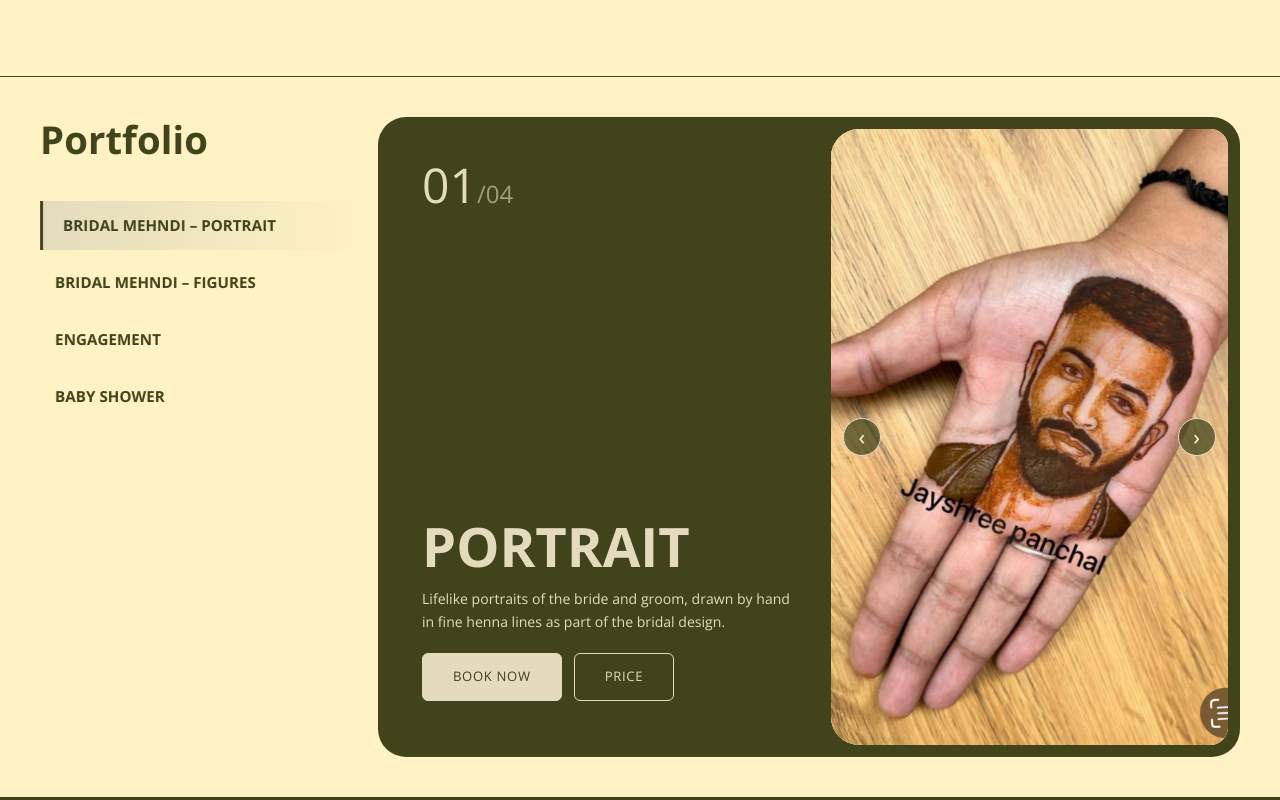
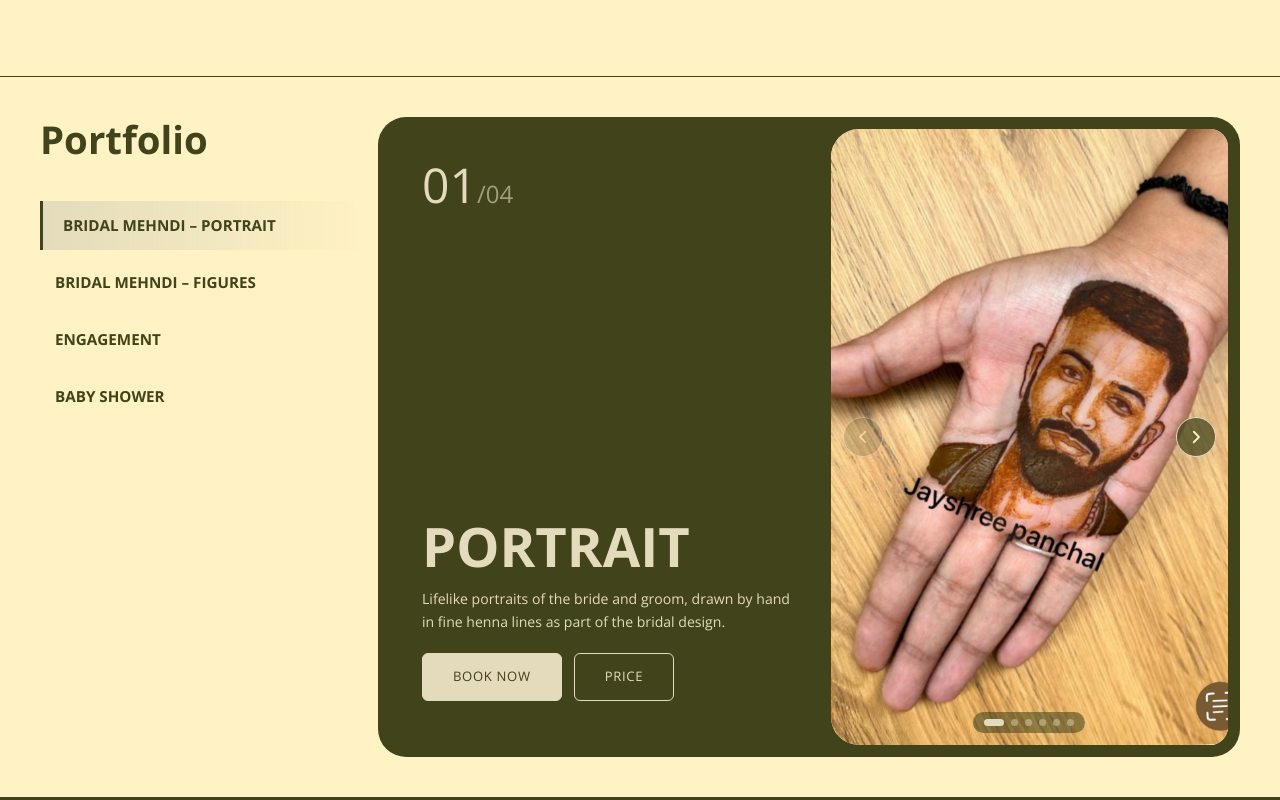
Before and after one commit to pranaypanchalh/jayshreebridalmehndi, a plain HTML site: page index.html in a window 1280 px wide. Shown: the part 1680-2480 px from the top of the page. Drawn offline with nearby package versions, Linux system fonts and the light colour scheme; grey boxes are pictures that could not be loaded.

Commit message:
Adding slide animation in images

```diff
--- a/index.html
+++ b/index.html
@@ -106,13 +106,22 @@ nav a.cta{background:var(--dk);color:var(--cr)}
 .price{font-size:.9rem;margin-top:12px;max-height:0;overflow:hidden;opacity:0;transition:.4s}
 .price.show{max-height:60px;opacity:1}
 .gal{position:relative;border-radius:var(--r) 18px 18px var(--r);overflow:hidden;background:var(--sd)}
-.gal .slot{position:absolute;inset:0;opacity:0;transform:scale(1.06);transition:opacity .7s ease,transform .9s ease;pointer-events:none}
-.gal .slot.on{opacity:1;transform:none}
-
+.gal .track{position:absolute;inset:0;display:flex;touch-action:pan-y;cursor:grab;transition:transform .55s cubic-bezier(.22,.8,.25,1);will-change:transform;animation:galIn .5s ease}
+.gal .track.drag{transition:none;cursor:grabbing}
+@keyframes galIn{from{opacity:0}to{opacity:1}}
+.gal .slide{flex:0 0 100%;min-width:0;height:100%;position:relative;overflow:hidden;background:var(--sd);display:grid;place-items:center;font-size:.85rem;color:var(--dk)}
+.gal .slide img{position:absolute;inset:0;width:100%;height:100%;object-fit:cover;object-position:center;pointer-events:none;user-select:none;-webkit-user-drag:none}
+.gal .slide span{opacity:.55}
 .gal-controls{position:absolute;inset:0;display:flex;align-items:center;justify-content:space-between;padding:0 12px;z-index:5;pointer-events:none}
-.gal-control{pointer-events:auto;width:38px;height:38px;border:1px solid var(--sd);border-radius:50%;background:rgba(65,67,27,.72);color:var(--cr);font:inherit;font-size:1.35rem;line-height:1;display:grid;place-items:center;cursor:pointer;transition:background .25s,opacity .25s}
-.gal-control:hover{background:var(--dk)}
+.gal-control{pointer-events:auto;width:40px;height:40px;padding:0;margin:0;border:1px solid var(--sd);border-radius:50%;background:rgba(65,67,27,.72);color:var(--cr);display:flex;align-items:center;justify-content:center;cursor:pointer;transition:background .25s,opacity .25s,transform .25s}
+.gal-control svg{width:18px;height:18px;display:block;fill:none;stroke:currentColor;stroke-width:2.4;stroke-linecap:round;stroke-linejoin:round}
+.gal-control:hover{background:var(--dk);transform:scale(1.08)}
+.gal-control:disabled{opacity:.3;cursor:default;transform:none}
 .gal-control[hidden]{display:none}
+.dots{position:absolute;left:50%;bottom:12px;transform:translateX(-50%);display:flex;gap:7px;padding:7px 11px;border-radius:99px;background:rgba(65,67,27,.55);z-index:5}
+.dots[hidden]{display:none}
+.dots i{width:7px;height:7px;border-radius:50%;background:var(--sd);opacity:.45;transition:.3s}
+.dots i.on{opacity:1;width:20px;border-radius:99px}
 
 @media(max-width:860px){
  .pf{grid-template-columns:minmax(0,1fr);gap:18px;padding:24px 0}
@@ -330,35 +339,67 @@ $('#clientGrid').innerHTML=CLIENTS.map(c=>`<article class="client rv">${slot(c.i
 /* portfolio */
 const cats=$('.cats'),gal=$('#gal'),copy=$('#copy'),pv=$('#pval'),pb=$('#pbtn');
 cats.innerHTML=PORTFOLIO.map((p,i)=>`<li><button role="tab" aria-selected="${i==0}" data-i="${i}">${p.name}</button></li>`).join('');
-gal.innerHTML='<div class="gal-controls"><button class="gal-control" id="galPrev" type="button" aria-label="Previous image">‹</button><button class="gal-control" id="galNext" type="button" aria-label="Next image">›</button></div>';
-const galPrev=$('#galPrev'),galNext=$('#galNext');
-let cur=0,t,imageIndex=0;
+const CH_L='<svg viewBox="0 0 24 24" aria-hidden="true"><path d="M15 5l-7 7 7 7"/></svg>',CH_R='<svg viewBox="0 0 24 24" aria-hidden="true"><path d="M9 5l7 7-7 7"/></svg>';
+gal.tabIndex=0;
+gal.innerHTML='<div class="gal-controls"><button class="gal-control" id="galPrev" type="button" aria-label="Previous image">'+CH_L+'</button><button class="gal-control" id="galNext" type="button" aria-label="Next image">'+CH_R+'</button></div><div class="dots" id="galDots"></div>';
+const galPrev=$('#galPrev'),galNext=$('#galNext'),galDots=$('#galDots');
+let cur=0,t,imageIndex=0,track=null,count=0;
 function imagesFor(p){
  const list=Array.isArray(p.images)?p.images:(p.img?[p.img]:[]);
  return list.filter(src=>typeof src==='string'&&src.trim()!=='');
 }
 function renderGallery(){
- const p=PORTFOLIO[cur],images=imagesFor(p);
- gal.querySelectorAll('.slot').forEach(el=>el.remove());
- const controls=gal.querySelector('.gal-controls');
+ const p=PORTFOLIO[cur],images=imagesFor(p);count=images.length;
+ if(track)track.remove();
+ track=document.createElement('div');track.className='track';
+ if(!count){track.innerHTML='<div class="slide empty"><span>Add images</span></div>'}
  images.forEach((src,i)=>{
-   const el=document.createElement('div');
-   el.className='slot'+(i===imageIndex?' on':'');
-   const img=document.createElement('img');img.src=src;img.alt=(p.title||p.name)+' — image '+(i+1);
-   el.appendChild(img);gal.insertBefore(el,controls);
+  const sl=document.createElement('div');sl.className='slide';
+  const img=document.createElement('img');img.src=src;img.alt=(p.title||p.name)+' \u2014 image '+(i+1);img.draggable=false;img.decoding='async';if(i>1)img.loading='lazy';
+  sl.appendChild(img);track.appendChild(sl);
  });
- const hasMultiple=images.length>1;
- galPrev.hidden=!hasMultiple;galNext.hidden=!hasMultiple;
- gal.setAttribute('aria-label',images.length?`${p.title}: image ${imageIndex+1} of ${images.length}`:'Portfolio images not added yet');
+ gal.insertBefore(track,gal.firstChild);
+ galDots.innerHTML=images.map(()=>'<i></i>').join('');
+ galDots.hidden=galPrev.hidden=galNext.hidden=count<2;
+ bindDrag();update(false);
 }
-function moveImage(step){
- const images=imagesFor(PORTFOLIO[cur]);
- if(images.length<2)return;
- imageIndex=(imageIndex+step+images.length)%images.length;
- renderGallery();
+function update(animate=true){
+ if(!track)return;
+ imageIndex=Math.max(0,Math.min(imageIndex,Math.max(count-1,0)));
+ if(!animate)track.style.transition='none';
+ track.style.transform='translateX('+(-imageIndex*100)+'%)';
+ if(!animate){track.offsetWidth;track.style.transition=''}
+ galDots.querySelectorAll('i').forEach((d,k)=>d.classList.toggle('on',k===imageIndex));
+ galPrev.disabled=imageIndex===0;galNext.disabled=imageIndex>=count-1;
+ const p=PORTFOLIO[cur];
+ gal.setAttribute('aria-label',count?p.title+': image '+(imageIndex+1)+' of '+count:'Portfolio images not added yet');
+}
+function moveImage(step){if(count<2)return;imageIndex+=step;update()}
+function bindDrag(){
+ if(count<2)return;
+ let sx=0,dx=0,t0=0,on=false,w=1;
+ track.addEventListener('pointerdown',e=>{
+  if(e.pointerType==='mouse'&&e.button!==0)return;
+  on=true;sx=e.clientX;dx=0;t0=Date.now();w=gal.clientWidth||1;
+  track.classList.add('drag');track.setPointerCapture(e.pointerId);
+ });
+ track.addEventListener('pointermove',e=>{
+  if(!on)return;dx=e.clientX-sx;
+  let d=dx;if((imageIndex===0&&dx>0)||(imageIndex===count-1&&dx<0))d=dx*.3;
+  track.style.transform='translateX(calc('+(-imageIndex*100)+'% + '+d+'px))';
+ });
+ const end=()=>{
+  if(!on)return;on=false;track.classList.remove('drag');
+  const v=Math.abs(dx)/Math.max(Date.now()-t0,1);
+  if(Math.abs(dx)>w*.15||(v>.45&&Math.abs(dx)>30))imageIndex+=dx<0?1:-1;
+  update();
+ };
+ track.addEventListener('pointerup',end);
+ track.addEventListener('pointercancel',end);
 }
 galPrev.addEventListener('click',()=>moveImage(-1));
 galNext.addEventListener('click',()=>moveImage(1));
+gal.addEventListener('keydown',e=>{if(e.key==='ArrowLeft')moveImage(-1);if(e.key==='ArrowRight')moveImage(1)});
 $('#ct').textContent='/0'+PORTFOLIO.length;
 function show(i){
  if(i===cur&&copy.dataset.ready)return;copy.dataset.ready=1;cur=i;imageIndex=0;
```
